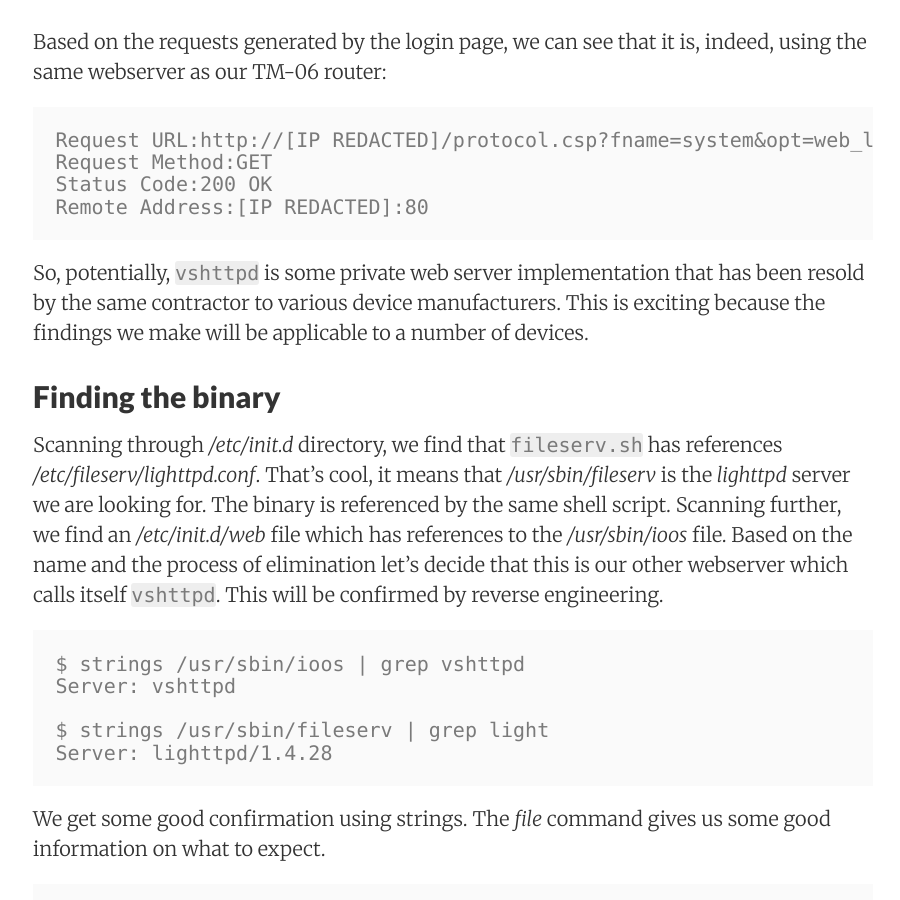
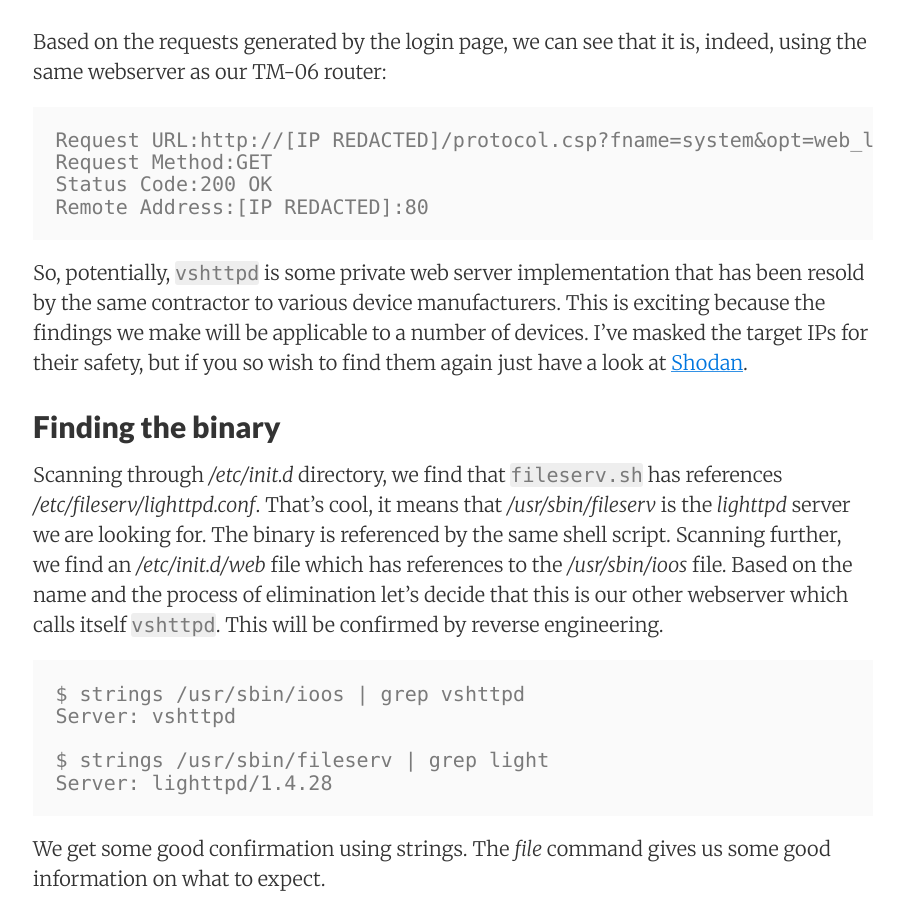
Before and after one commit to nologic/blog, a Jekyll site: the page built from _posts/2017-04-10-embedded-webserver.md, in a window 1280 px wide and 900 px high, scrolled down 2011 px. Shown: the whole window, without its empty margins (187-1087 px from the left). Built offline with Jekyll 4.4.1, drawn with Linux system fonts in a browser that asks for light colours; nearby versions of some CDN libraries.

Commit message:
more on shodan

````diff
--- a/_posts/2017-04-10-embedded-webserver.md
+++ b/_posts/2017-04-10-embedded-webserver.md
@@ -47,7 +47,7 @@ Status Code:200 OK
 Remote Address:[IP REDACTED]:80
 ```
 
-So, potentially, `vshttpd` is some private web server implementation that has been resold by the same contractor to various device manufacturers. This is exciting because the findings we make will be applicable to a number of devices.
+So, potentially, `vshttpd` is some private web server implementation that has been resold by the same contractor to various device manufacturers. This is exciting because the findings we make will be applicable to a number of devices. I've masked the target IPs for their safety, but if you so wish to find them again just have a look at [Shodan](https://www.shodan.io/).
 
 ## Finding the binary
 
````
